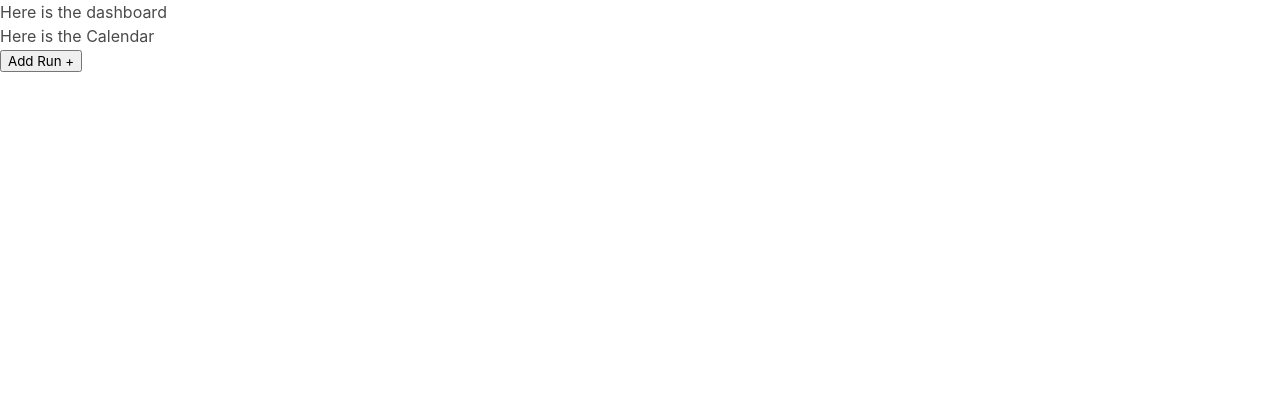
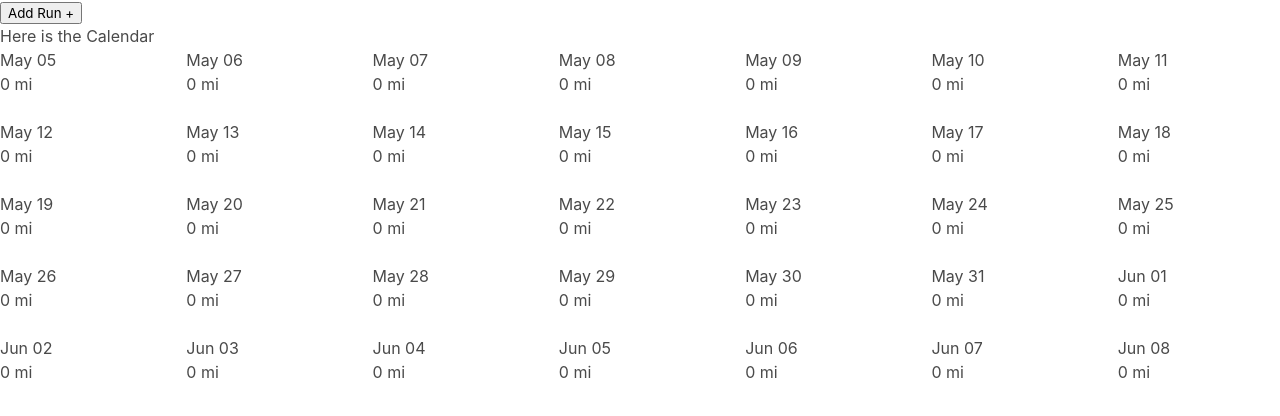
Before and after one commit to kramire/running-log, a React (Create React App) app in the folder client/: page / in a window 1280 px wide. Shown: the top 416 px of the page. Built offline with nearby package versions, Linux system fonts and the light colour scheme.

Commit message:
(feat) Calendar renders as Bulma grid with last month. Each date includes the number of miles ran.

```diff
--- a/client/package.json
+++ b/client/package.json
@@ -4,6 +4,7 @@
   "private": true,
   "dependencies": {
     "bulma": "^0.7.5",
+    "moment": "^2.24.0",
     "react": "^16.8.6",
     "react-dom": "^16.8.6",
     "react-scripts": "3.0.1"
--- a/client/src/App.js
+++ b/client/src/App.js
@@ -24,8 +24,8 @@ function App() {
 
   return (
     <div className="App">
+      <button onClick={() => setModal(true)}>Add Run +</button>
       <Dashboard serverUrl={serverUrl} user={user}></Dashboard>
-      <button onClick={() => setModal(true)}>Add Run +</button>
       <AddRun serverUrl={serverUrl} user={user} isModalActive={isModalActive} handleClick={() => setModal('')}></AddRun>
     </div>
   );
--- a/client/src/components/AddRun/AddRun.js
+++ b/client/src/components/AddRun/AddRun.js
@@ -36,6 +36,7 @@ function AddRun({ serverUrl, user, isModalActive, handleClick }) {
     })
     .then(res => res.json())
     .then(data => console.log(data));
+    handleClick();
   }
 
   return (
--- a/client/src/components/Calendar/Calendar.js
+++ b/client/src/components/Calendar/Calendar.js
@@ -1,12 +1,49 @@
 import React, { useState } from 'react';
 import '../../../node_modules/bulma/css/bulma.css';
+import moment from 'moment';
 
-function Calendar({ runData }) {
+
+// start with sunday start. focus on monday start after
+function Calendar({ user, runData, history }) {
+
+  const currentWeek = moment().startOf('week');
+  const calendarStart = currentWeek.subtract(history, 'd').startOf('week').toDate();
+  console.log(calendarStart);
+
+  const weekUpdate = [];
+  for (let i=0; i<=Math.floor(history/7); i++) {
+    weekUpdate.push(i*7);
+  }
+  const dateUpdate = Array.of(0, 1, 2, 3, 4, 5, 6);
 
   return (
     <div>
       <h2> Here is the Calendar </h2>
-      {runData.map(run => <p key={run['_id']}>run</p>)}
+      {weekUpdate.map(el => {
+        let weekStart = moment(calendarStart).add(el, 'd')
+        return (
+          <div className="columns">
+          {
+            dateUpdate.map(el => {
+              let buildDate = moment(weekStart).add(el, 'd');
+              return (
+                <div className="column">
+                  { `${moment(buildDate).format("MMM DD")}` }
+                  <p className="">
+                    {
+                      runData.filter(run => moment(run.date).isSame(buildDate, 'day'))
+                        .map(run => run.distance)
+                        .reduce((acc, cur) => acc + cur, 0)
+                    }
+                    {` ${user.unitOfMeasure}`}
+                  </p>
+                </div>
+              )
+            })
+          }
+          </div>
+        )
+      })}
     </div>
   )
 
--- a/client/src/containers/Dashboard/Dashboard.js
+++ b/client/src/containers/Dashboard/Dashboard.js
@@ -3,16 +3,23 @@ import '../../../node_modules/bulma/css/bulma.css';
 
 import { Calendar } from '../../components';
 
+// think about how we want to render the dates.
+// for now just hard coding 28
+// will need to update the calendar component depending
+// maybe the get request too
+
 function Dashboard({ serverUrl, user }) {
 
   const [runData, setRunData] = useState([]);
+  const [history, setHistory] = useState(28);
 
   useEffect(() => {
       fetch(serverUrl, {
       'method': 'GET',
       'headers': {
         'Content-Type': 'application/json',
-        '_id': user['_id']
+        '_id': user['_id'],
+        history
       }
     })
       .then(res => res.json())
@@ -23,8 +30,7 @@ function Dashboard({ serverUrl, user }) {
 
   return (
     <div>
-      <h2> Here is the dashboard </h2>
-      <Calendar runData={runData}></Calendar>
+      <Calendar user={user} runData={runData} history={history}></Calendar>
     </div>
   )
 
```
Also changed, not shown: 2 other files (tests, documents, lock files or other folders).
